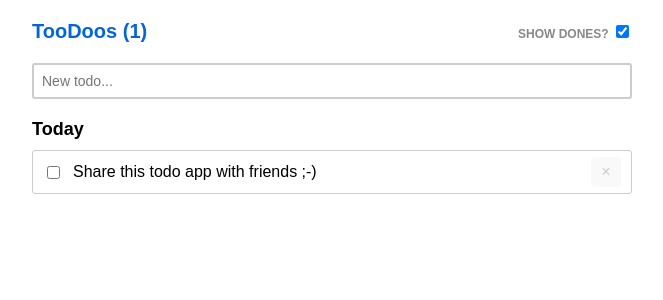
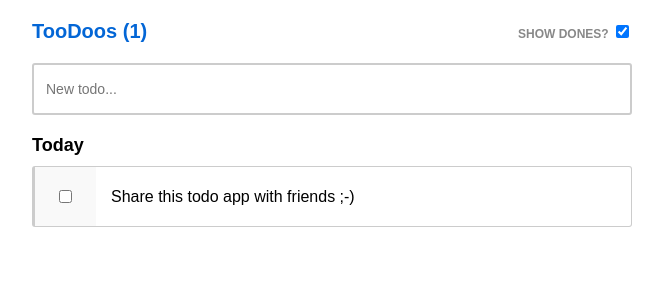
Before and after one commit to twanlass/dundun, a React (Create React App) app: page / in a window 1280 px wide. Shown: the top 300 px of the page, without its empty margins (308-971 px from the left). Built offline with nearby package versions, Linux system fonts and the light colour scheme.

Commit message:
updates to sorting. Show dones below todos, sorted. Update timestamps to use unix timestamps. Make checkbox easier to click. Minor style updates.

```diff
--- a/package.json
+++ b/package.json
@@ -3,6 +3,7 @@
   "version": "0.1.0",
   "private": true,
   "dependencies": {
+    "lodash": "^4.17.4",
     "moment": "^2.18.1",
     "react": "^15.6.1",
     "react-dom": "^15.6.1",
--- a/src/App.css
+++ b/src/App.css
@@ -10,15 +10,16 @@
 .todo {
   display: flex;
   align-items: center;
-  padding: 6px 10px;
+  padding: 10px 10px;
   border: 1px solid #ccc;
+  border-left-width: 3px;
   cursor: pointer;
+  margin-bottom: 4px;
   border-radius: 3px;
-  margin-bottom: 4px;
 }
 
 .todo:hover {
-  background-color: #edfbff;
+  border-left-color: #0366d6;
 }
 
 .todo--complete,
@@ -29,6 +30,9 @@
 .todo__title {
   margin-left: 10px;
   margin-right: 10px;
+  white-space: nowrap;
+  text-overflow: ellipsis;
+  overflow: hidden;
 }
 
 .todo--complete .todo__title {
@@ -47,9 +51,14 @@
   justify-content: center;
   align-items: center;
   background-color: #f9f9f9;
-  border-radius: 3px;
   color: #ccc;
   cursor: pointer;
+  opacity: 0;
+}
+
+.todo:hover .todo__remove,
+.todo:hover .todo__move {
+  opacity: 1;
 }
 
 .todo__remove:hover,
@@ -106,13 +115,28 @@
   width: 100%;
   margin-bottom: 20px;
   font-size: 14px;
-  padding: 8px 4px;
+  border: 2px solid #ccc;
+  text-indent: 10px;
+  height: 52px;
   border-radius: 3px;
-  border: 2px solid #ccc;
-  text-indent: 4px;
 }
 
 .input:focus {
   border-color: #0366d6;
   outline: 0;
 }
+
+.input[type="checkbox"] {
+  margin: 0;
+}
+
+label {
+  line-height: 0;
+  padding: 20px;
+  border-right: 1px solid #f9f9f9;
+  margin-top: -10px;
+  margin-bottom: -10px;
+  margin-left: -10px;
+  margin-right: 5px;
+  background-color: #f9f9f9;
+}
--- a/src/App.js
+++ b/src/App.js
@@ -1,5 +1,8 @@
 import React from 'react';
 import Moment from 'moment';
+import _ from 'lodash';
+
+
 import './App.css';
 
 const Title = ({ todoCount }) => {
@@ -46,14 +49,10 @@ const TodoForm = ({ addTodo }) => {
 const Todo = ({ todo, remove, done, move }) => {
   return (
     <div className={'todo ' + (todo.complete ? 'todo--complete' : '')}>
-      <input
-        type="checkbox"
-        onClick={() => {
-          done(todo.id);
-        }}
-        defaultChecked={todo.complete}
-      />
-      <div className="todo__title">{todo.text}</div>
+      <label id={todo.id}>
+        <input type="checkbox" id={todo.id} onClick={() => { done(todo.id); }} defaultChecked={todo.complete} />
+      </label>
+      <div className="todo__title" title={todo.text}>{todo.text}</div>
       <div className="todo__remove" onClick={() => { remove(todo.id); }}>&times;</div>
       <TodoMove todo={todo} move={move} />
     </div>
@@ -71,9 +70,9 @@ const TodoMove = ({ todo, move }) => {
 }
 
 // Basic set of todo filters
-const isToday = todo => Moment.utc(todo.updatedAt).isSame(Moment(), 'day');
+const isToday = todo => Moment(todo.updatedAt).isSame(Moment().valueOf(), 'day');
 
-const isNotToday = todo => !Moment.utc(todo.updatedAt).isSame(Moment(), 'day');
+const isNotToday = todo => !Moment(todo.updatedAt).isSame(Moment().valueOf(), 'day');
 
 const isDone = todo => todo.complete;
 
@@ -84,17 +83,21 @@ const sortDesc = (a,b) => b.updatedAt - a.updatedAt;
 const sortAsc = (a,b) =>  a.updatedAt - b.updatedAt;
 
 const TodoListToday = ({ todos, remove, done, showDone, move }) => {
-  let todayTodoNodes = todos.filter(isToday).sort(sortDesc);
+  let todayDone = todos.filter(isToday).filter(isDone).sort(sortDesc);
+  let todayNotDone = todos.filter(isToday).filter(isNotDone).sort(sortDesc);
+  let todayAllTodos = [];
 
-  if(!showDone) {
-    todayTodoNodes = todayTodoNodes.filter(isNotDone)
+  if(showDone) {
+    todayAllTodos = _.union(todayNotDone, todayDone);
+  } else {
+    todayAllTodos = todayNotDone;
   }
 
-  if (todayTodoNodes.length) {
+  if (todayAllTodos.length) {
     return (
       <div className="todo-list-section">
         <div className="todo-list-section__header">Today</div>
-        {todayTodoNodes.map(todo => (
+        {todayAllTodos.map(todo => (
           <Todo todo={todo} key={todo.id} remove={remove} done={done} move={move} />
         ))}
       </div>
@@ -104,18 +107,22 @@ const TodoListToday = ({ todos, remove, done, showDone, move }) => {
   }
 }
 
-const TodoListOther = ({ todos, remove, done, showDone, move }) => {
-  let otherTodoNodes = todos.filter(isNotToday).sort(sortDesc);
+const TodoListOther = ({ todos, remove, done, showDone, move, edit }) => {
+  let otherDone = todos.filter(isNotToday).filter(isDone).sort(sortDesc);
+  let otherNotDone = todos.filter(isNotToday).filter(isNotDone).sort(sortDesc);
+  let otherAllTodos = [];
 
-  if(!showDone) {
-    otherTodoNodes = otherTodoNodes.filter(isNotDone)
+  if(showDone) {
+    otherAllTodos = _.union(otherNotDone, otherDone);
+  } else {
+    otherAllTodos = otherNotDone;
   }
 
-  if (otherTodoNodes.length) {
+  if (otherAllTodos.length) {
     return (
       <div className="todo-list-section">
         <div className="todo-list-section__header">Older</div>
-        {otherTodoNodes.map(todo => (
+        {otherAllTodos.map(todo => (
           <Todo todo={todo} key={todo.id} remove={remove} done={done} move={move} />
         ))}
       </div>
@@ -140,7 +147,7 @@ class TodoApp extends React.Component {
   }
 
   addTodo(val) {
-    const todo = {text: val, complete: false, id: performance.now(), createdAt: Moment(), updatedAt: Moment()};
+    const todo = {text: val, complete: false, id: performance.now(), createdAt: Moment().valueOf(), updatedAt: Moment().valueOf()};
     this.state.data.push(todo);
     this.setState({ data: this.state.data });
     this.saveState(this.state.data);
@@ -169,13 +176,17 @@ class TodoApp extends React.Component {
   handleMove(id) {
     const remainder = this.state.data.filter(todo => {
       if (todo.id === id) {
-        todo.updatedAt = Moment();
+        todo.updatedAt = Moment().valueOf();
         return todo;
       }
       if (todo.id !== id) return todo;
     });
     this.setState({ data: remainder });
     this.saveState(remainder);
+  }
+
+  handleEdit(id) {
+    console.log("edit..." + id);
   }
 
   todoCount() {
@@ -198,7 +209,7 @@ class TodoApp extends React.Component {
     if (localStorage.getItem('todos')){
       return JSON.parse(localStorage.getItem('todos'));
     } else {
-      return [{ text: "Share this todo app with friends ;-)", complete: false, id: performance.now(), createdAt: Moment(), updatedAt: Moment()}];
+      return [{ text: "Share this todo app with friends ;-)", complete: false, id: performance.now(), createdAt: Moment().valueOf(), updatedAt: Moment().valueOf()}];
     }
   }
 
@@ -217,6 +228,7 @@ class TodoApp extends React.Component {
           remove={this.handleRemove.bind(this)}
           done={this.handleDone.bind(this)}
           move={this.handleMove.bind(this)}
+          edit={this.handleEdit.bind(this)}
         />
         <TodoListOther
           showDone={this.state.showDone}
@@ -224,6 +236,7 @@ class TodoApp extends React.Component {
           remove={this.handleRemove.bind(this)}
           done={this.handleDone.bind(this)}
           move={this.handleMove.bind(this)}
+          edit={this.handleEdit.bind(this)}
         />
       </div>
     );
```
